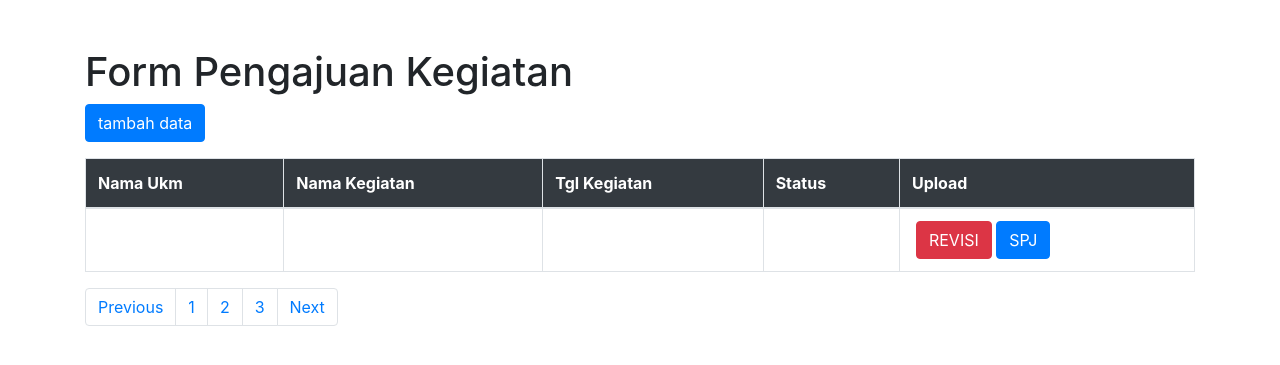
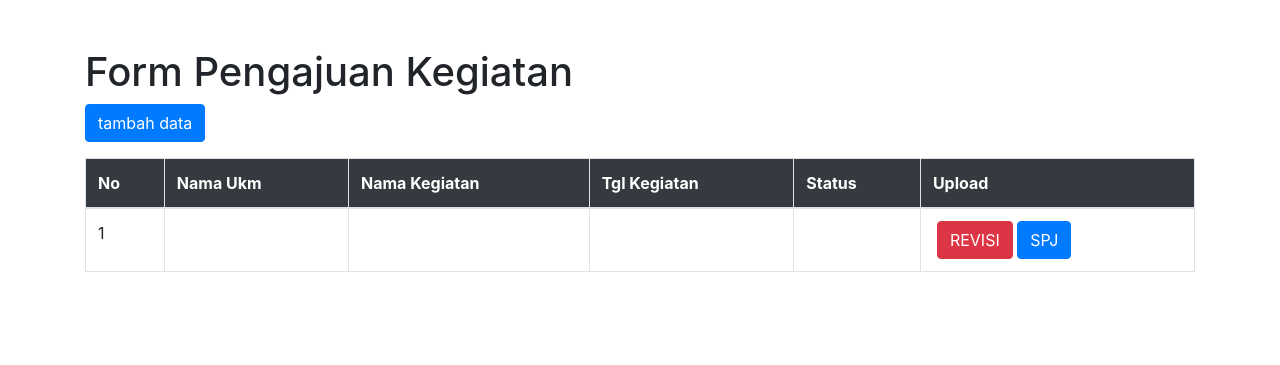
Before and after one commit to akhyaruu/proyek-pisi, a CodeIgniter app: page /proyekpisi/user in a window 1280 px wide. Shown: the top 365 px of the page. Run offline with CodeIgniter, Linux system fonts and the light colour scheme; tables that the repository leaves empty or names only in its code hold one stand-in row (values such as "Sample post"); data that the repository does not hold is empty; some libraries are stand-ins or nearby versions.

Commit message:
sudah ada pagination

```diff
--- a/application/config/autoload.php
+++ b/application/config/autoload.php
@@ -58,7 +58,7 @@ $autoload['packages'] = array();
 |
 |	$autoload['libraries'] = array('user_agent' => 'ua');
 */
-$autoload['libraries'] = array('database','session','form_validation');
+$autoload['libraries'] = array('database','session','form_validation','pagination');
 
 /*
 | -------------------------------------------------------------------
--- a/application/controllers/User.php
+++ b/application/controllers/User.php
@@ -10,7 +10,42 @@ class User extends CI_Controller {
 
 	public function index()
 	{
-		$data['x'] = $this->UserModel->getData();
+		//pagination
+		$config['base_url'] = 'http://localhost/proyekpisi/user/index';
+		$config['total_rows'] = $this->UserModel->getCountData();
+		$config['per_page'] = 5;
+
+		$config['full_tag_open'] = '<nav><ul class="pagination">';
+		$config['full_tag_close'] = ' </ul></nav>';
+
+		$config['first_link'] = 'First';
+		$config['first_tag_open'] = '<li class="page-item">';
+		$config['first_tag_close'] = '</li>';
+
+		$config['last_link'] = 'Last';
+		$config['last_tag_open'] = '<li class="page-item">';
+		$config['last_tag_close'] = '</li>';
+
+		$config['next_link'] = '&raquo';
+		$config['next_tag_open'] = '<li class="page-item">';
+		$config['next_tag_close'] = '</li>';
+
+		$config['prev_link'] = '&laquo';
+		$config['prev_tag_open'] = '<li class="page-item">';
+		$config['prev_tag_close'] = '</li>';
+
+		$config['cur_tag_open'] = '<li class="page-item active"><a class="page-link" href="#">';
+		$config['cur_tag_close'] = '</a></li>';
+
+		$config['num_tag_open'] = '<li class="page-item">';
+		$config['num_tag_close'] = '</li>';
+
+		$config['attributes'] = array('class' => 'page-link');
+
+		$this->pagination->initialize($config);
+
+		$data['start'] = $this->uri->segment(3);
+		$data['x'] = $this->UserModel->getData($config['per_page'],$data['start']);
 		//$data['fakultas'] = $this->UserModel->getData();
 		$this->load->view('themes/user/header');
 		$this->load->view('user/index', $data);
--- a/application/models/UserModel.php
+++ b/application/models/UserModel.php
@@ -1,11 +1,15 @@
 <?php
 class UserModel extends CI_Model {
 
-   public function getData()
+   public function getData($limit, $start)
    {
-      $x = array($this->db->get('pengajuan')->result_array(), $this->db->get('fakultas')->result_array()) ;
+      $x = array($this->db->get('pengajuan',$limit, $start)->result_array(), $this->db->get('fakultas')->result_array()) ;
 
       return $x;
+   }
+   public function getCountData()
+   {
+      return $this->db->get('pengajuan')->num_rows();
    }
    public function tambahPengajuan()
    {
--- a/application/views/user/index.php
+++ b/application/views/user/index.php
@@ -23,7 +23,7 @@
       <table class="table table-bordered">
          <thead>
             <tr>
-
+            <th scope="col" class="table-dark">No</th>
                <th scope="col" class="table-dark">Nama Ukm</th>
                <th scope="col" class="table-dark">Nama Kegiatan</th>
                <th scope="col" class="table-dark">Tgl Kegiatan</th>
@@ -34,7 +34,7 @@
          <tbody>
          <?php foreach($x['0'] as $pj): ?>
             <tr>
-
+                  <td><?= ++$start?></td>
                   <td><?= $pj['NAMA_UKM']?></td>
                   <td><?= $pj['NAMA_ACARA']?></td>
                   <td><?= $pj['TGL_ACARA']?></td>
@@ -45,15 +45,8 @@
             <?php endforeach; ?>
          </tbody>
       </table>
-      <nav aria-label="Page navigation example">
-         <ul class="pagination">
-            <li class="page-item"><a class="page-link" href="#">Previous</a></li>
-            <li class="page-item"><a class="page-link" href="#">1</a></li>
-            <li class="page-item"><a class="page-link" href="#">2</a></li>
-            <li class="page-item"><a class="page-link" href="#">3</a></li>
-            <li class="page-item"><a class="page-link" href="#">Next</a></li>
-         </ul>
-      </nav>
+      <?= $this->pagination->create_links(); ?>
+
    </div>
    <!-- Modal -->
    <div class="modal fade" id="formModal" tabindex="-1" aria-labelledby="judulModal" aria-hidden="true">
```
